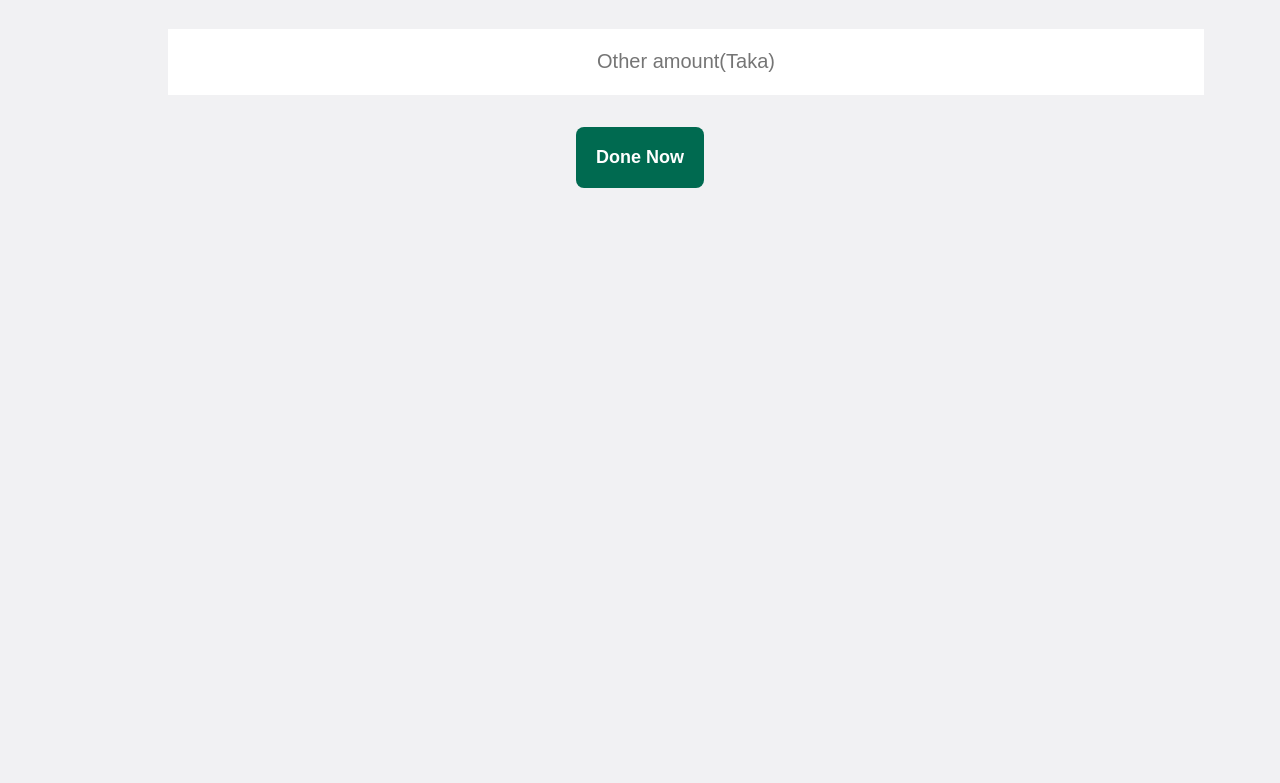
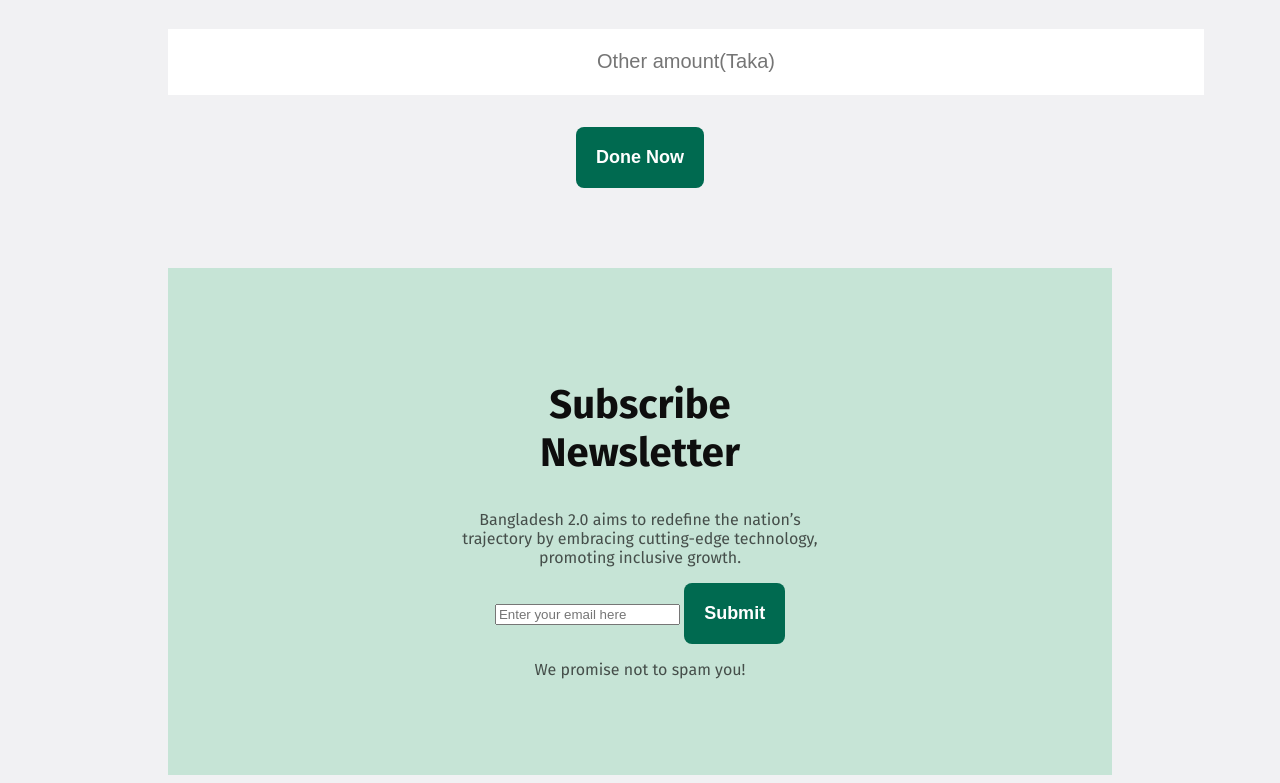
Before and after one commit to Rayhan-10/Assignment_01, a plain HTML site: page index.html in a window 1280 px wide. Shown: the part 3340-4123 px from the top of the page. Before the commit the page ends 3608 px from the top, so only its background shows below. Drawn offline with Linux system fonts and the light colour scheme.

Commit message:
after newsletter

```diff
--- a/index.html
+++ b/index.html
@@ -109,6 +109,18 @@
              </section>
              <!-- news section end -->
              <!-- newslettter section start -->
+              <section class="newsletter-section">
+                <div class="newsletter-contents">
+                    <h2 class="newsletter-title">Subscribe Newsletter</h2>
+                    <p class="newsletter-description">Bangladesh 2.0 aims to redefine the nation’s trajectory by embracing cutting-edge technology, promoting inclusive growth.</p>
+                </div>
+                <div newsletter-btns>
+                    <input type="email" name="" id="" placeholder="Enter your email here">
+                    <button class="primary-btn">Submit</button>
+
+                </div>
+                <p class="newsletter-description">We promise not to spam you!</p>
+              </section>
     </main>
     <footer>
 
--- a/style.css
+++ b/style.css
@@ -18,6 +18,7 @@
         border-radius: 8px;
         border: none;
         padding: 20px;
+        cursor: pointer;
 }
 /* banner style */
 .banner{
@@ -205,6 +206,10 @@
     padding: 40px;
     margin-right: 24px;
  }
+ .donate-btn:hover {
+    background-color: yellow;
+    cursor: pointer;
+  }
  .donate-section input[type="text"]{
     width: 1032px;
     height: 64px;
@@ -216,3 +221,30 @@
  }
 
  /* newsletter section styles */
+ .newsletter-contents{
+    padding-left: 24px;
+    padding-right: 24px;
+ }
+ .newsletter-section{
+    text-align: center;
+    background-color: #C6E4D6;
+    padding: 80px 265px;
+ }
+ .newsletter-title{
+    font-size: 40px;
+    font-weight: bold;
+    color: #0E0E0E;
+ }
+ .newsletter-description{
+    font-size: 16px;
+    color: rgba(14, 14, 14, 0.70);
+
+ }
+ .newsletter-btns input[type="email"]{
+    width: 600px;
+    height: 55px;
+ }
+ .newsletter-btns{
+    display: inline;
+    gap: 0px;
+ }
```
